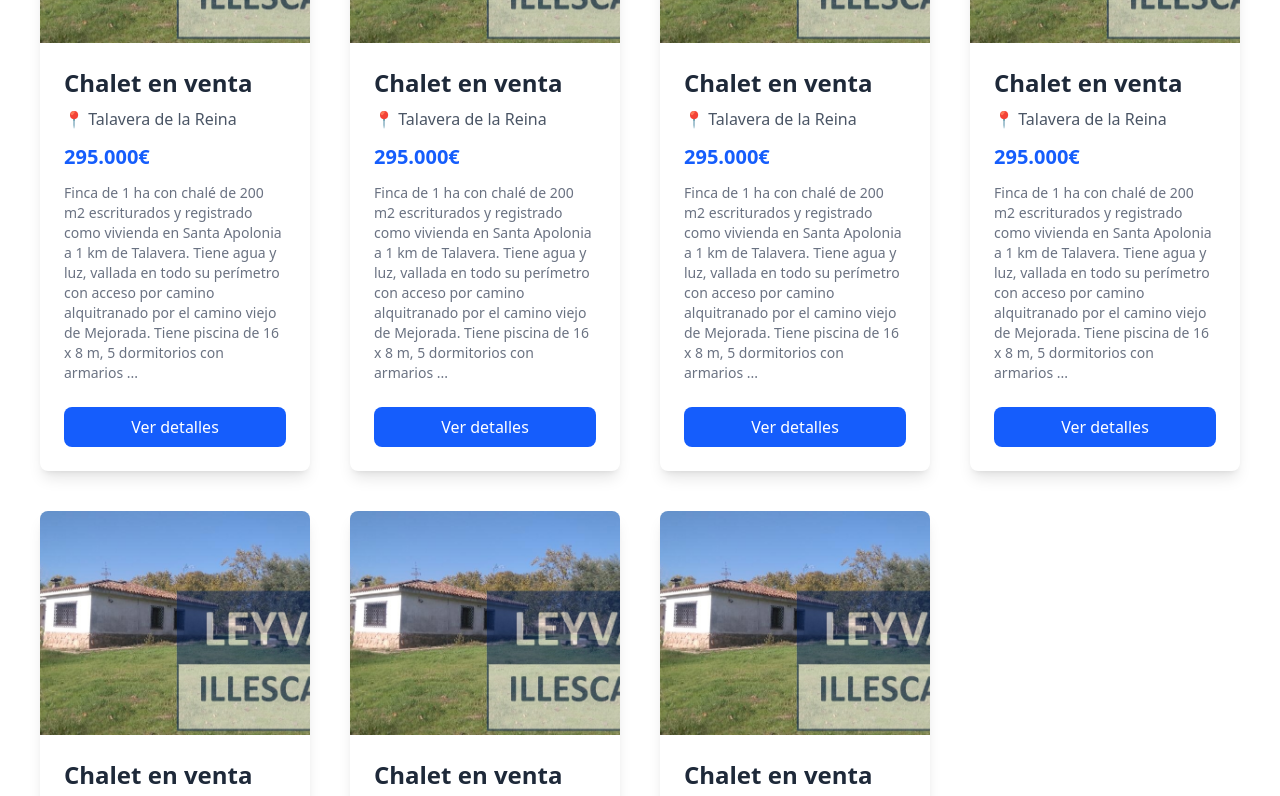
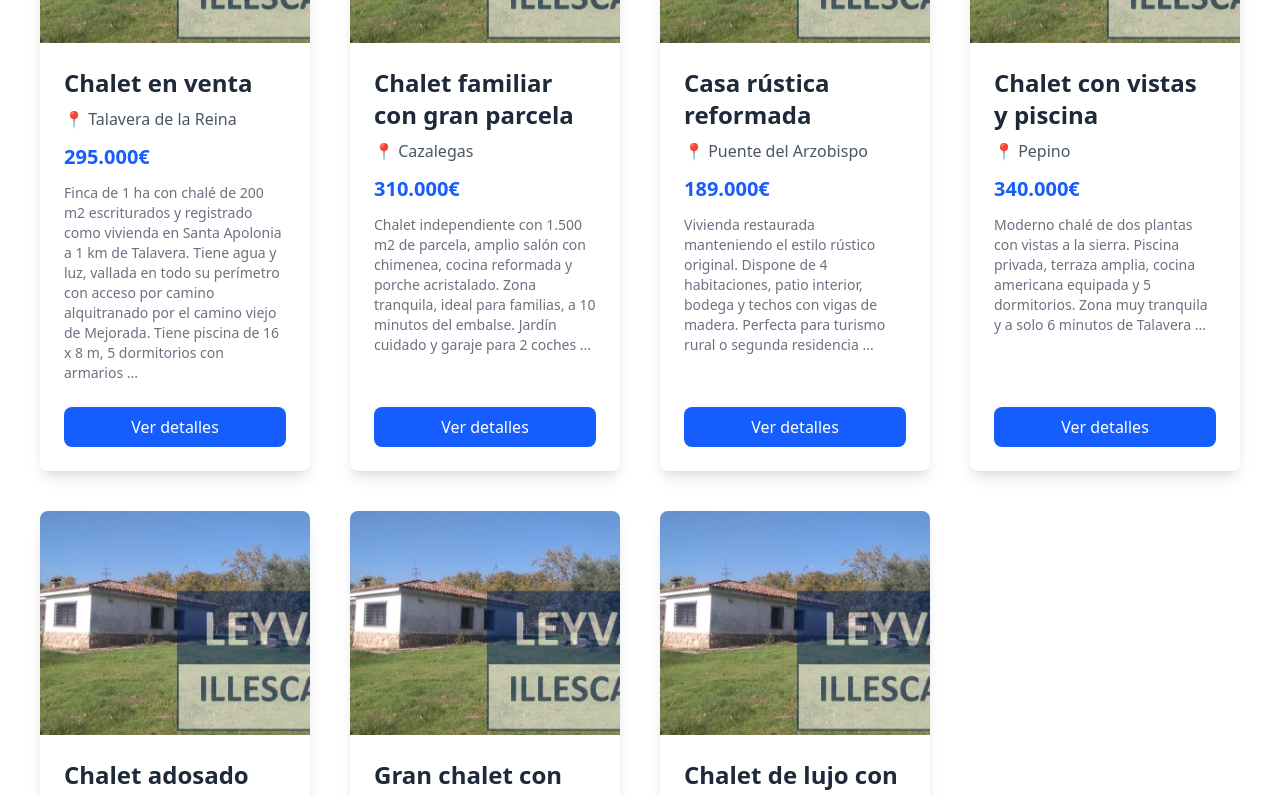
Before and after one commit to JoseCalderon18/Ampliacion, an Angular app: page /inmuebles in a window 1280 px wide. Shown: the part 260-1056 px from the top of the page. Built offline with nearby package versions, Linux system fonts and the light colour scheme; what tailwindcss-animated would draw is missing.

Commit message:
Cambios variados de estetica

```diff
--- a/src/app/components/card-casa/card-casa.html
+++ b/src/app/components/card-casa/card-casa.html
@@ -1,28 +1,37 @@
-<div class="max-w-sm rounded-lg overflow-hidden shadow-lg bg-white">
+<div class="max-w-sm h-full min-h-[480px] rounded-lg overflow-hidden shadow-lg bg-white flex flex-col">
+
   <!-- Imagen del inmueble -->
   <img class="w-full h-56 object-cover" [src]="foto" alt="Imagen del inmueble">
 
   <!-- Contenido de la card -->
-  <div class="p-6">
+  <div class="p-6 flex flex-col flex-grow">
+
     <!-- Título del inmueble -->
-    <h2 class="text-2xl font-semibold text-gray-800">{{ titulo }}</h2>
+    <h2 class="text-2xl font-semibold text-gray-800">
+      {{ titulo }}
+    </h2>
 
     <!-- Ubicación -->
-    <p class="text-gray-600 mt-2">📍 {{ubicacion}}</p>
+    <p class="text-gray-600 mt-2">
+      📍 {{ ubicacion }}
+    </p>
 
     <!-- Precio -->
     <p class="text-xl font-bold text-blue-600 mt-3">
-      {{precio}}
+      {{ precio }}
     </p>
 
     <!-- Descripción breve -->
-    <p class="text-gray-500 mt-3 text-sm">
-      {{descripcion}}
+    <p class="text-gray-500 mt-3 text-sm flex-grow">
+      {{ descripcion }}
     </p>
 
-    <!-- Botón de acción -->
-    <button (click)="maximizar()" class="mt-6 w-full bg-blue-600 hover:bg-blue-700 text-white py-2 rounded-lg focus:outline-none focus:ring-2 focus:ring-blue-400 transition-colors">
+    <!-- Botón de acción (siempre queda abajo) -->
+    <button
+      (click)="maximizar()"
+      class="mt-6 w-full bg-blue-600 hover:bg-blue-700 cursor-pointer text-white py-2 rounded-lg focus:outline-none focus:ring-2 focus:ring-blue-400 transition-colors">
       Ver detalles
     </button>
+
   </div>
 </div>
--- a/src/app/components/header/header.html
+++ b/src/app/components/header/header.html
@@ -36,11 +36,8 @@
 
     <!-- Botones en desktop - al lado derecho -->
     <div class="hidden lg:flex items-center gap-3 ml-auto">
-      <a routerLink="/login-registro" routerLinkActive="active" [routerLinkActiveOptions]="{ exact: false }" class="auth-btn-login px-4 py-2 text-blue-700 hover:text-blue-800 font-medium text-[15px] transition-colors">
-        Iniciar Sesión/Registro
-      </a>
-      <a routerLink="/login-registro" class="auth-btn-signup px-4 py-2 bg-blue-600 hover:bg-blue-700 text-white font-medium text-[15px] rounded-md transition-colors">
-        Registrarse
+      <a routerLink="/login-registro" routerLinkActive="active" [routerLinkActiveOptions]="{ exact: false }" class="auth-btn-signup px-4 py-2 bg-blue-600 hover:bg-blue-700 text-white font-medium text-[15px] rounded-md transition-colors">
+        Iniciar Sesión/Registrarse
       </a>
     </div>
 
--- a/src/app/pages/inmuebles/inmuebles.html
+++ b/src/app/pages/inmuebles/inmuebles.html
@@ -1,4 +1,6 @@
 <div class="grid grid-cols-1 gap-4 sm:grid-cols-2 md:grid-cols-3 lg:grid-cols-4 [@media(min-width:1600px)]:grid-cols-5 lg:gap-10 ml-10 mr-10">
+
+    <!-- CASA 1 (igual que la tuya) -->
     <app-card-casa
         foto="assets/img/chalet.jpg"
         titulo="Chalet en venta"
@@ -7,51 +9,58 @@
         descripcion="Finca de 1 ha con chalé de 200 m2 escriturados y registrado como vivienda en Santa Apolonia a 1 km de Talavera. Tiene agua y luz, vallada en todo su perímetro con acceso por camino alquitranado por el camino viejo de Mejorada. Tiene piscina de 16 x 8 m, 5 dormitorios con armarios ..."
     ></app-card-casa>
 
+    <!-- CASA 2 -->
     <app-card-casa
         foto="assets/img/chalet.jpg"
-    titulo="Chalet en venta"
-    ubicacion="Talavera de la Reina"
-    precio="295.000€"
-    descripcion="Finca de 1 ha con chalé de 200 m2 escriturados y registrado como vivienda en Santa Apolonia a 1 km de Talavera. Tiene agua y luz, vallada en todo su perímetro con acceso por camino alquitranado por el camino viejo de Mejorada. Tiene piscina de 16 x 8 m, 5 dormitorios con armarios ..."
+        titulo="Chalet familiar con gran parcela"
+        ubicacion="Cazalegas"
+        precio="310.000€"
+        descripcion="Chalet independiente con 1.500 m2 de parcela, amplio salón con chimenea, cocina reformada y porche acristalado. Zona tranquila, ideal para familias, a 10 minutos del embalse. Jardín cuidado y garaje para 2 coches ..."
     ></app-card-casa>
 
+    <!-- CASA 3 -->
     <app-card-casa
         foto="assets/img/chalet.jpg"
-    titulo="Chalet en venta"
-    ubicacion="Talavera de la Reina"
-    precio="295.000€"
-    descripcion="Finca de 1 ha con chalé de 200 m2 escriturados y registrado como vivienda en Santa Apolonia a 1 km de Talavera. Tiene agua y luz, vallada en todo su perímetro con acceso por camino alquitranado por el camino viejo de Mejorada. Tiene piscina de 16 x 8 m, 5 dormitorios con armarios ..."
+        titulo="Casa rústica reformada"
+        ubicacion="Puente del Arzobispo"
+        precio="189.000€"
+        descripcion="Vivienda restaurada manteniendo el estilo rústico original. Dispone de 4 habitaciones, patio interior, bodega y techos con vigas de madera. Perfecta para turismo rural o segunda residencia ..."
     ></app-card-casa>
 
+    <!-- CASA 4 -->
     <app-card-casa
         foto="assets/img/chalet.jpg"
-    titulo="Chalet en venta"
-    ubicacion="Talavera de la Reina"
-    precio="295.000€"
-    descripcion="Finca de 1 ha con chalé de 200 m2 escriturados y registrado como vivienda en Santa Apolonia a 1 km de Talavera. Tiene agua y luz, vallada en todo su perímetro con acceso por camino alquitranado por el camino viejo de Mejorada. Tiene piscina de 16 x 8 m, 5 dormitorios con armarios ..."
+        titulo="Chalet con vistas y piscina"
+        ubicacion="Pepino"
+        precio="340.000€"
+        descripcion="Moderno chalé de dos plantas con vistas a la sierra. Piscina privada, terraza amplia, cocina americana equipada y 5 dormitorios. Zona muy tranquila y a solo 6 minutos de Talavera ..."
     ></app-card-casa>
 
+    <!-- CASA 5 -->
     <app-card-casa
         foto="assets/img/chalet.jpg"
-    titulo="Chalet en venta"
-    ubicacion="Talavera de la Reina"
-    precio="295.000€"
-    descripcion="Finca de 1 ha con chalé de 200 m2 escriturados y registrado como vivienda en Santa Apolonia a 1 km de Talavera. Tiene agua y luz, vallada en todo su perímetro con acceso por camino alquitranado por el camino viejo de Mejorada. Tiene piscina de 16 x 8 m, 5 dormitorios con armarios ..."
+        titulo="Chalet adosado reformado"
+        ubicacion="Talavera La Nueva"
+        precio="225.000€"
+        descripcion="Adosado totalmente actualizado con suelo porcelánico, patio trasero de 50 m2, 3 dormitorios, 2 baños y buhardilla aprovechable. Ideal para entrar a vivir sin reformas ..."
     ></app-card-casa>
 
+    <!-- CASA 6 -->
     <app-card-casa
         foto="assets/img/chalet.jpg"
-    titulo="Chalet en venta"
-    ubicacion="Talavera de la Reina"
-    precio="295.000€"
-    descripcion="Finca de 1 ha con chalé de 200 m2 escriturados y registrado como vivienda en Santa Apolonia a 1 km de Talavera. Tiene agua y luz, vallada en todo su perímetro con acceso por camino alquitranado por el camino viejo de Mejorada. Tiene piscina de 16 x 8 m, 5 dormitorios con armarios ..."
+        titulo="Gran chalet con sótano y jardín"
+        ubicacion="San Román de los Montes"
+        precio="375.000€"
+        descripcion="Propiedad con más de 2.000 m2 de terreno, sótano completo habilitado como sala de ocio, cocina de diseño, climatización por aerotermia y piscina elevada con terraza-mirador ..."
     ></app-card-casa>
 
+    <!-- CASA 7 -->
     <app-card-casa
         foto="assets/img/chalet.jpg"
-    titulo="Chalet en venta"
-    ubicacion="Talavera de la Reina"
-    precio="295.000€"
-    descripcion="Finca de 1 ha con chalé de 200 m2 escriturados y registrado como vivienda en Santa Apolonia a 1 km de Talavera. Tiene agua y luz, vallada en todo su perímetro con acceso por camino alquitranado por el camino viejo de Mejorada. Tiene piscina de 16 x 8 m, 5 dormitorios con armarios ..."
+        titulo="Chalet de lujo con acabados premium"
+        ubicacion="Calera y Chozas"
+        precio="420.000€"
+        descripcion="Chalet de estilo moderno con 4 suites, suelo radiante, domótica completa, piscina infinity y zona chill-out. Construcción reciente con materiales de alta calidad ..."
     ></app-card-casa>
+
 </div>
--- a/src/app/pages/postventa/postventa.html
+++ b/src/app/pages/postventa/postventa.html
@@ -41,13 +41,13 @@
           </div>
         </div>
       </div>
-      <button class="absolute top-1/2 left-0 transform -translate-y-1/2 bg-blue-600 text-white p-3 rounded-full shadow-lg focus:outline-none"
+      <button class="absolute top-1/2 left-0 transform -translate-y-1/2 bg-blue-600 cursor-pointerp-3 rounded-full shadow-lg focus:outline-none"
         (click)="prevTestimonial()">
         <svg xmlns="http://www.w3.org/2000/svg" fill="none" viewBox="0 0 24 24" stroke="white" class="w-6 h-6">
         <path stroke-linecap="round" stroke-linejoin="round" stroke-width="2" d="M15 19l-7-7 7-7"></path>
         </svg>
       </button>
-      <button class="absolute top-1/2 right-0 transform -translate-y-1/2 bg-blue-600 text-white p-3 rounded-full shadow-lg focus:outline-none"
+      <button class="absolute top-1/2 right-0 transform -translate-y-1/2 bg-blue-600 cursor-pointer text-white p-3 rounded-full shadow-lg focus:outline-none"
         (click)="nextTestimonial()">
         <svg xmlns="http://www.w3.org/2000/svg" fill="none" viewBox="0 0 24 24" stroke="white" class="w-6 h-6">
           <path stroke-linecap="round" stroke-linejoin="round" stroke-width="2" d="M9 5l7 7-7 7"></path>
```
Lines whose indentation alone changed are shown as unchanged.
